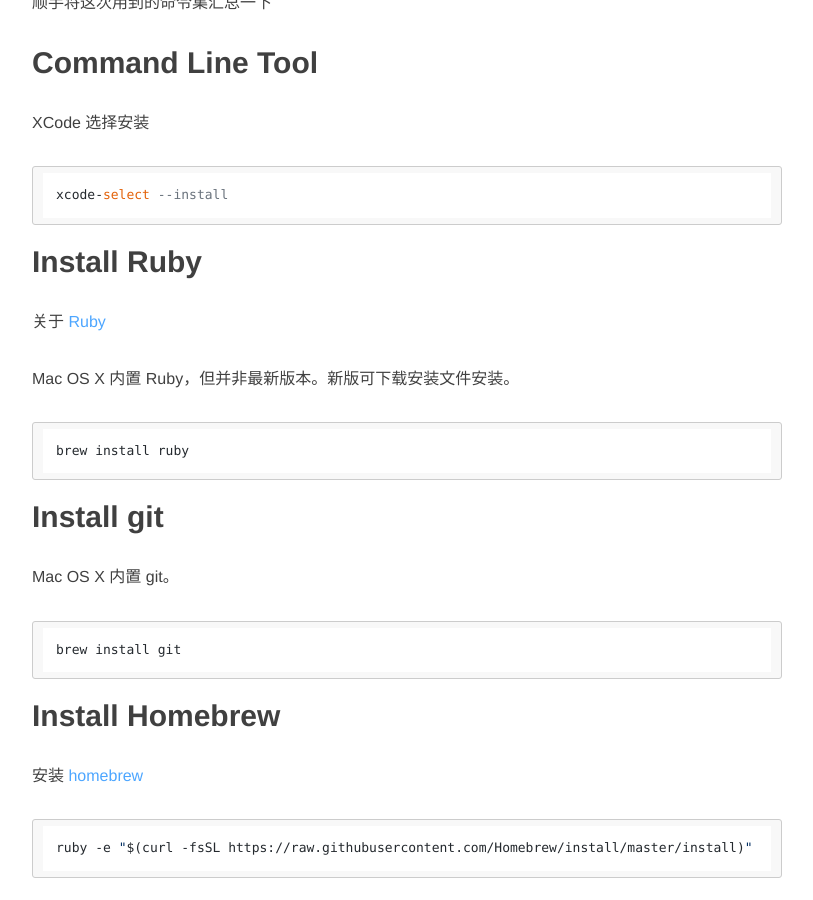
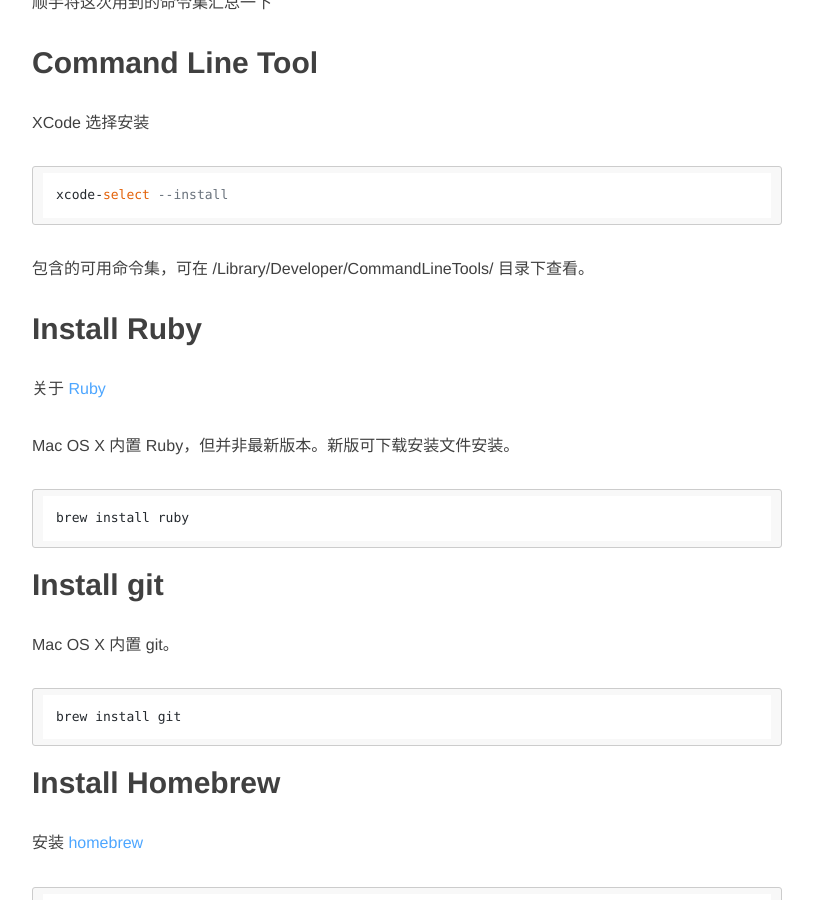
Before and after one commit to Azeril/Microdust, a Jekyll site: the page built from _posts/2015-11-19-OS-Basic-Configure.md, in a window 1280 px wide and 900 px high, scrolled down 610 px. Shown: the whole window, without its empty margins (233-1046 px from the left). Built offline with Jekyll 4.4.1, drawn with Linux system fonts in a browser that asks for light colours; nearby versions of some CDN libraries; comment, search, counter and statistics services are not loaded.

Commit message:
add some new lines

````diff
--- a/_posts/2015-11-19-OS-Basic-Configure.md
+++ b/_posts/2015-11-19-OS-Basic-Configure.md
@@ -21,6 +21,8 @@
 ```
 xcode-select --install
 ```
+
+包含的可用命令集，可在 /Library/Developer/CommandLineTools/ 目录下查看。
 
 ## Install Ruby
 
````
